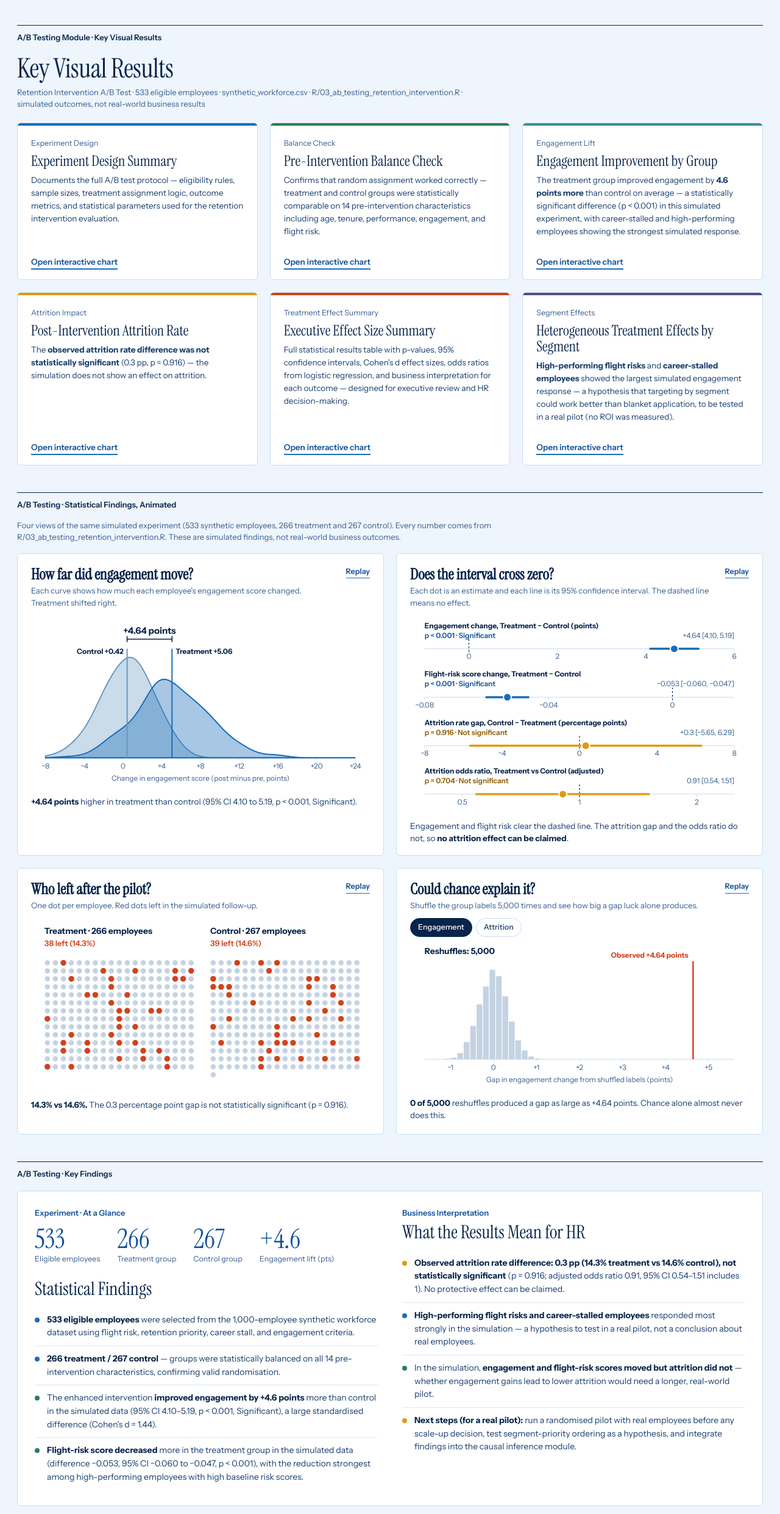
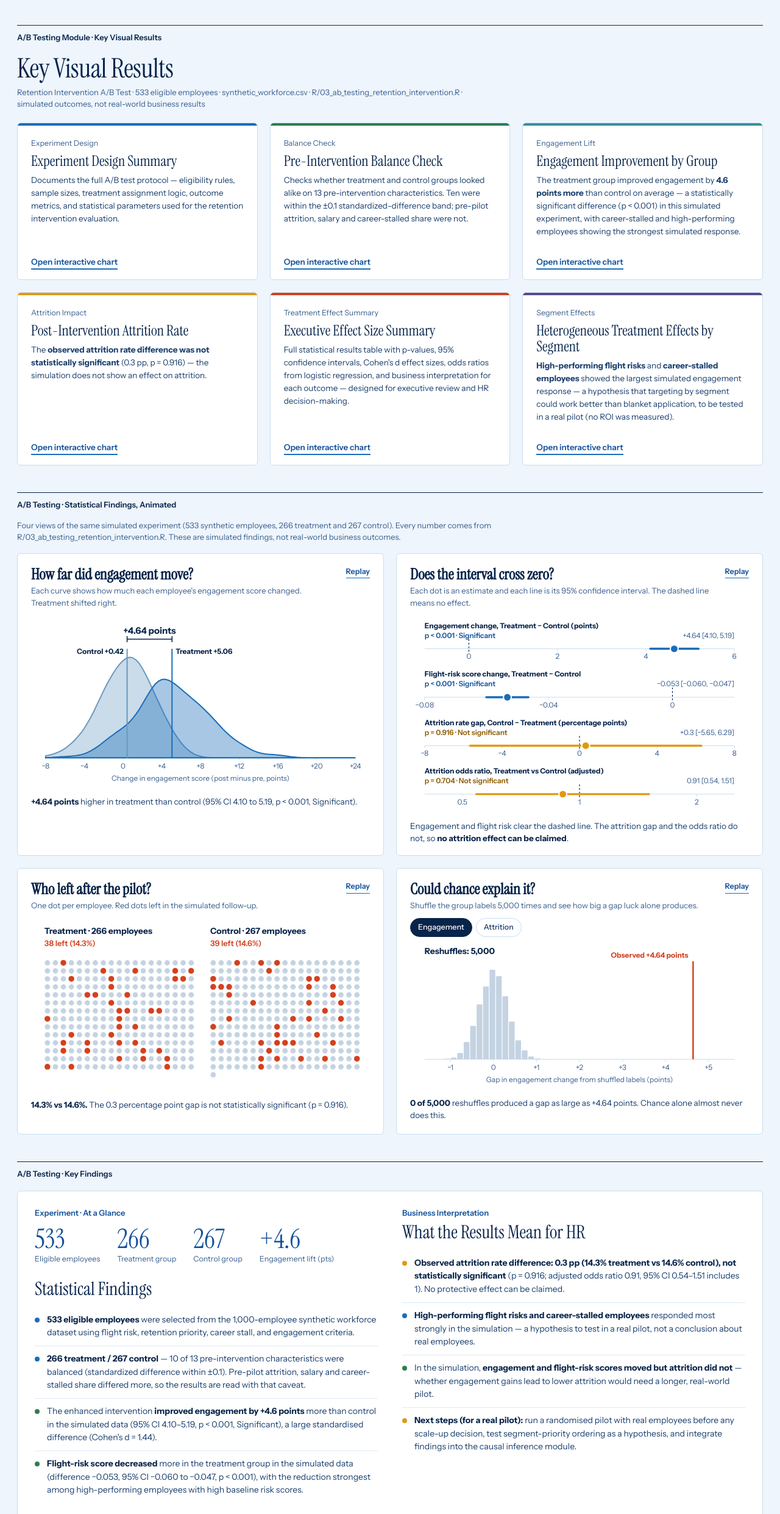
Before and after one commit to phoenixcoder26/human-capital-decision-intelligence, a plain HTML site: page docs/index.html in a window 1280 px wide. Shown: the part 2250-4732 px from the top of the page at 61% size. Drawn offline with nearby package versions, Linux system fonts and the light colour scheme.

Commit message:
Revise balance check descriptions for clarity

```diff
--- a/docs/index.html
+++ b/docs/index.html
@@ -361,7 +361,7 @@
       <div class="kvr-card-top">
         <div class="kvr-num">Balance Check</div>
         <div class="kvr-card-title">Pre-Intervention Balance Check</div>
-        <div class="kvr-card-desc">Confirms that random assignment worked correctly — treatment and control groups were statistically comparable on 14 pre-intervention characteristics including age, tenure, performance, engagement, and flight risk.</div>
+        <div class="kvr-card-desc">Checks whether treatment and control groups looked alike on 13 pre-intervention characteristics. Ten were within the ±0.1 standardized-difference band; pre-pilot attrition, salary and career-stalled share were not.</div>
       </div>
       <div class="kvr-card-footer">
         <a class="kvr-btn" href="09_ab_test_balance_check.html" target="_blank">
@@ -508,7 +508,7 @@
       </div>
       <div class="finding-item">
         <div class="finding-dot blue"></div>
-        <div class="finding-text"><span class="finding-value">266 treatment / 267 control</span> — groups were statistically balanced on all 14 pre-intervention characteristics, confirming valid randomisation.</div>
+        <div class="finding-text"><span class="finding-value">266 treatment / 267 control</span> — 10 of 13 pre-intervention characteristics were balanced (standardized difference within ±0.1). Pre-pilot attrition, salary and career-stalled share differed more, so the results are read with that caveat.</div>
       </div>
       <div class="finding-item">
         <div class="finding-dot green"></div>
```
